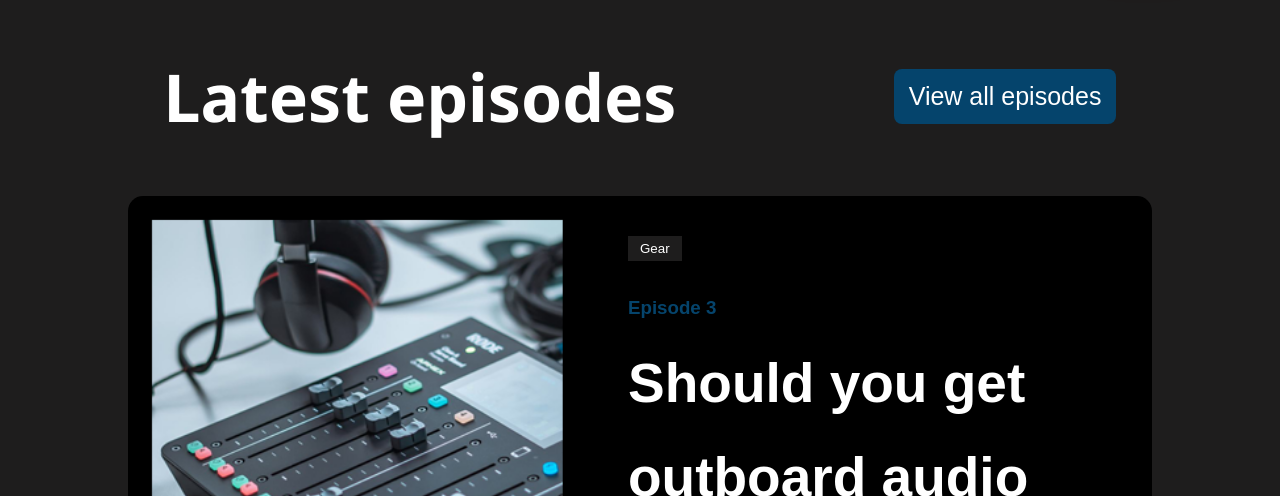
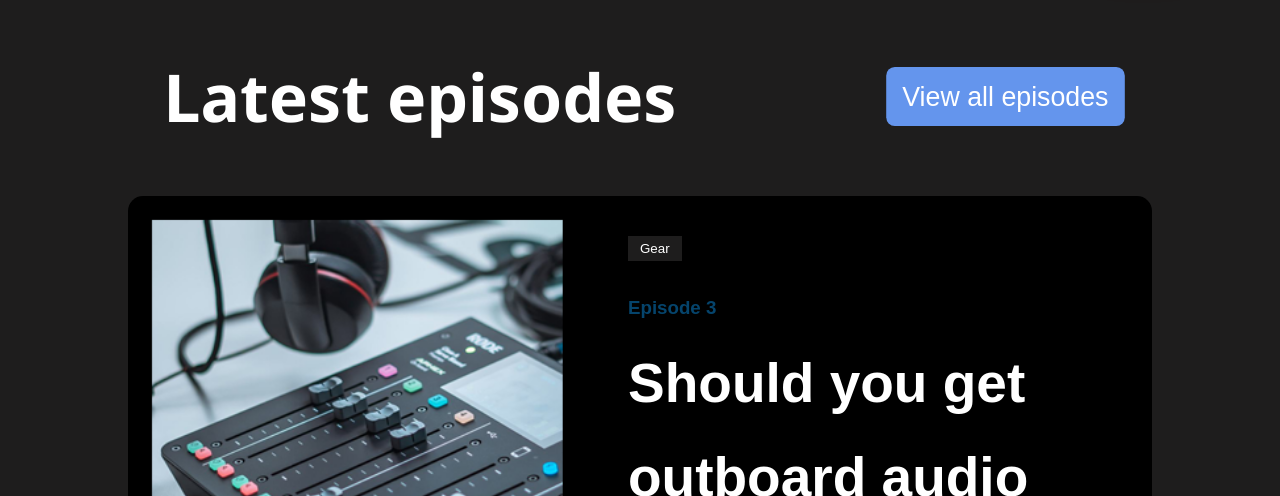
Before and after one commit to Istamovashakhzoda/Castaway, a plain HTML site: page index.html in a window 1280 px wide. In both pictures the pointer is over the button "View all episodes". Shown: the part 1023-1519 px from the top of the page. Drawn offline with Linux system fonts and the light colour scheme.

Commit message:
git add hover on this site

```diff
--- a/index.html
+++ b/index.html
@@ -147,7 +147,7 @@
           <form>
             <input type="text" placeholder="Name" />
             <input type="email" placeholder="Email" />
-            <button>Submit</button>
+            <button class="episodes">Submit</button>
           </form>
         </div>
       </div>
--- a/style.css
+++ b/style.css
@@ -158,6 +158,12 @@ ul li {
   border-radius: 8px;
   border: none;
   color: #ffff;
+}
+
+.episodes:hover {
+  background-color: cornflowerblue;
+  cursor: pointer;
+  transform: scale(1.07);
 }
 
 .episode1 {
```
